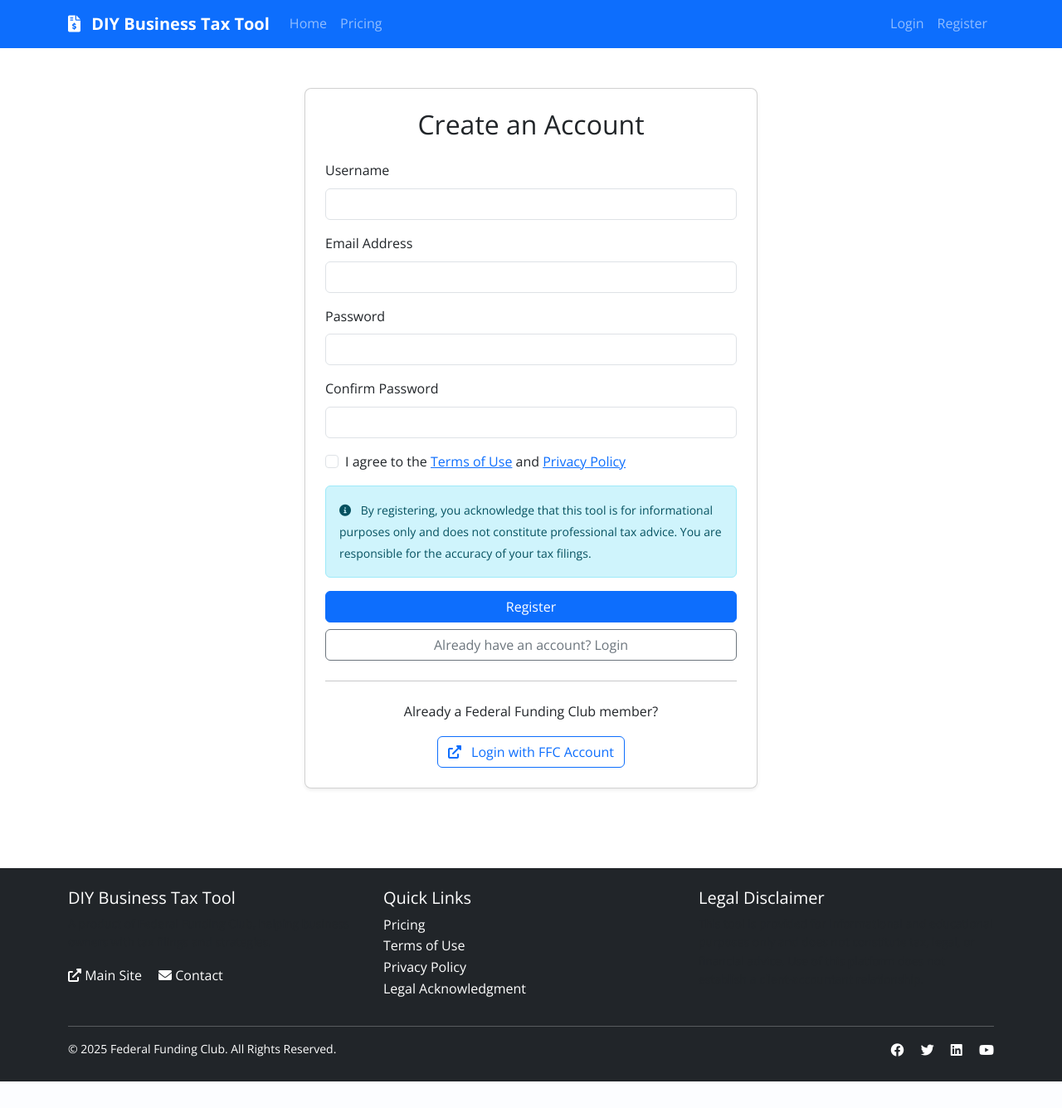
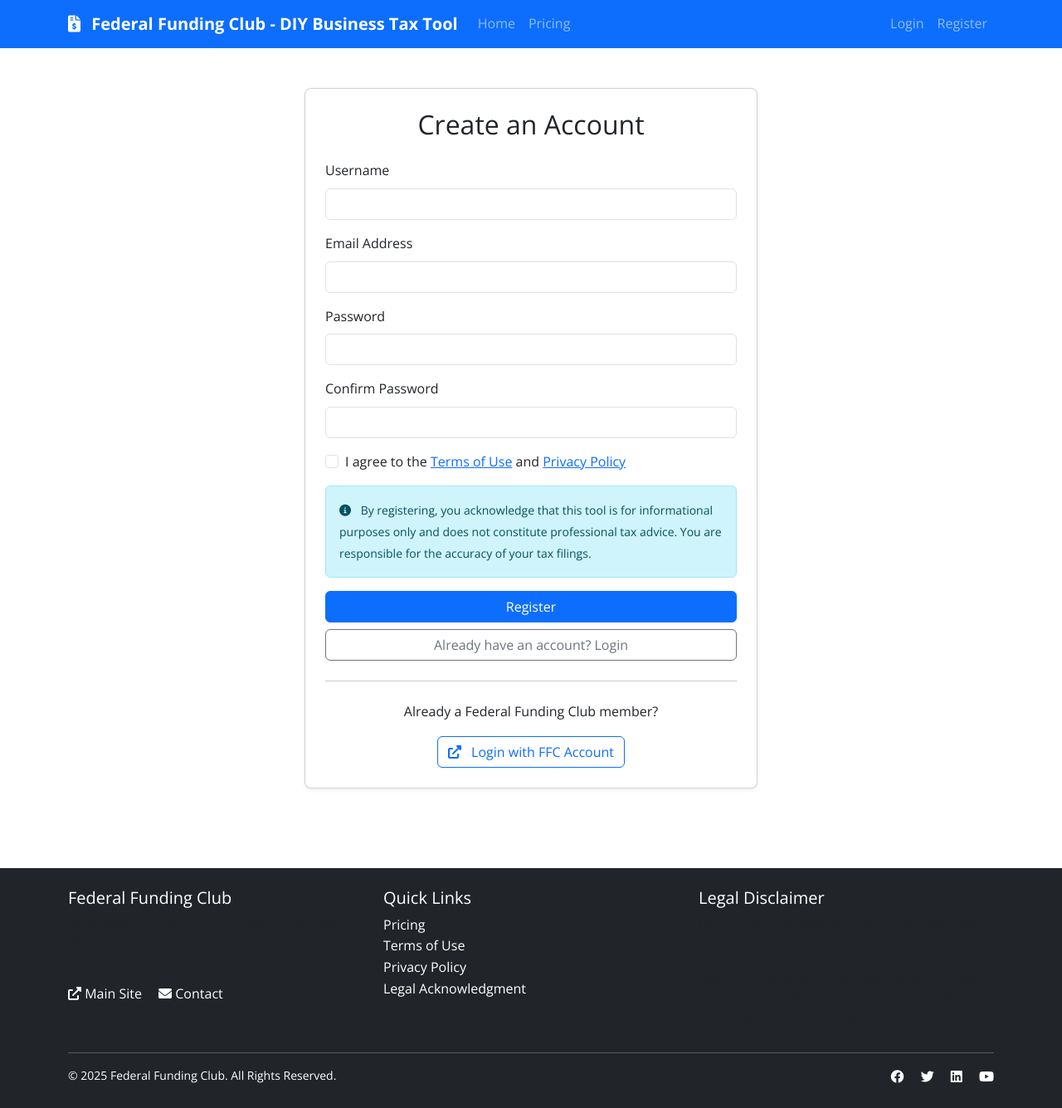
Before and after one commit to oprimenyc/usefylr, a Flask app: page /auth/register in a window 1280 px wide. Shown: the whole page at 83% size. Before the commit the page ends 1303 px from the top, so only its background shows below. Run offline with Flask 3, Linux system fonts and the light colour scheme.

Commit message:
Update the website to reflect the product's connection to main website
Updates the site name, description, and disclaimer in layout.html.

Replit-Commit-Author: Agent
Replit-Commit-Session-Id: a21e5c42-3fee-4533-b659-a8c62e3227fc
Replit-Commit-Screenshot-Url: https://storage.googleapis.com/screenshot-production-us-central1/a28ca967-8f17-4c06-8501-e3cd15f9ef82/f87a7c77-4a9d-4a3d-a4aa-c365c2ae4ef5.jpg

```diff
--- a/templates/layout.html
+++ b/templates/layout.html
@@ -25,7 +25,7 @@
         <div class="container">
             <a class="navbar-brand" href="{{ url_for('main.index') }}">
                 <i class="fas fa-file-invoice-dollar me-2"></i>
-                DIY Business Tax Tool
+                Federal Funding Club - DIY Business Tax Tool
             </a>
             <button class="navbar-toggler" type="button" data-bs-toggle="collapse" data-bs-target="#navbarNav">
                 <span class="navbar-toggler-icon"></span>
@@ -103,9 +103,9 @@
         <div class="container">
             <div class="row">
                 <div class="col-md-4 mb-4 mb-md-0">
-                    <h5>DIY Business Tax Tool</h5>
+                    <h5>Federal Funding Club</h5>
                     <p class="text-muted small">
-                        A product of Federal Funding Club, helping business owners with tax filings and strategies.
+                        DIY Business Tax Tool helps business owners with tax filings and strategies to maximize deductions and ensure compliance.
                     </p>
                     <div class="mt-2">
                         <a href="https://federalfundingclub.com" class="text-white me-3" target="_blank"><i class="fas fa-external-link-alt"></i> Main Site</a>
@@ -124,7 +124,7 @@
                 <div class="col-md-4">
                     <h5>Legal Disclaimer</h5>
                     <p class="small text-muted">
-                        This tool is provided for informational and educational purposes only and does not constitute tax, legal, or financial advice. Use of this platform does not establish a client-accountant relationship.
+                        DISCLAIMER: This tool is provided for informational and educational purposes only and does not constitute tax, legal, or financial advice. Always consult with a qualified professional regarding your specific situation. Use of this platform does not establish a client-accountant relationship.
                     </p>
                 </div>
             </div>
```
Also changed, not shown: 1 other file.
